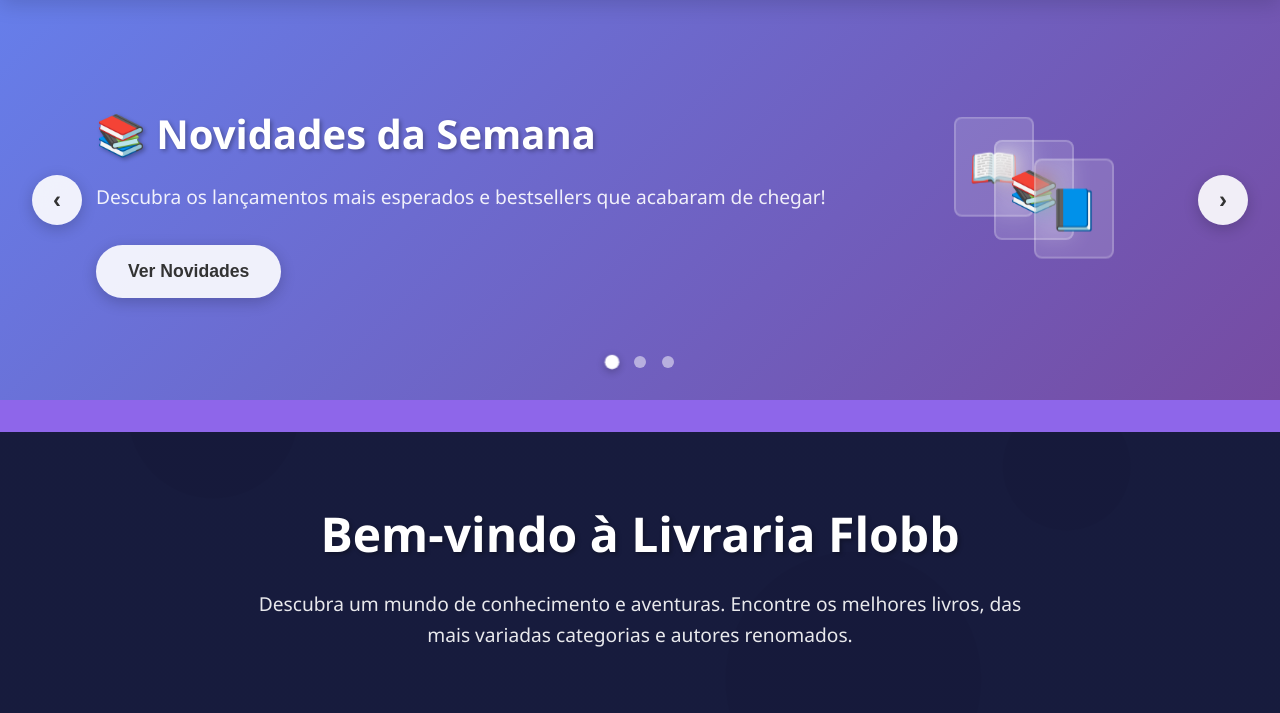
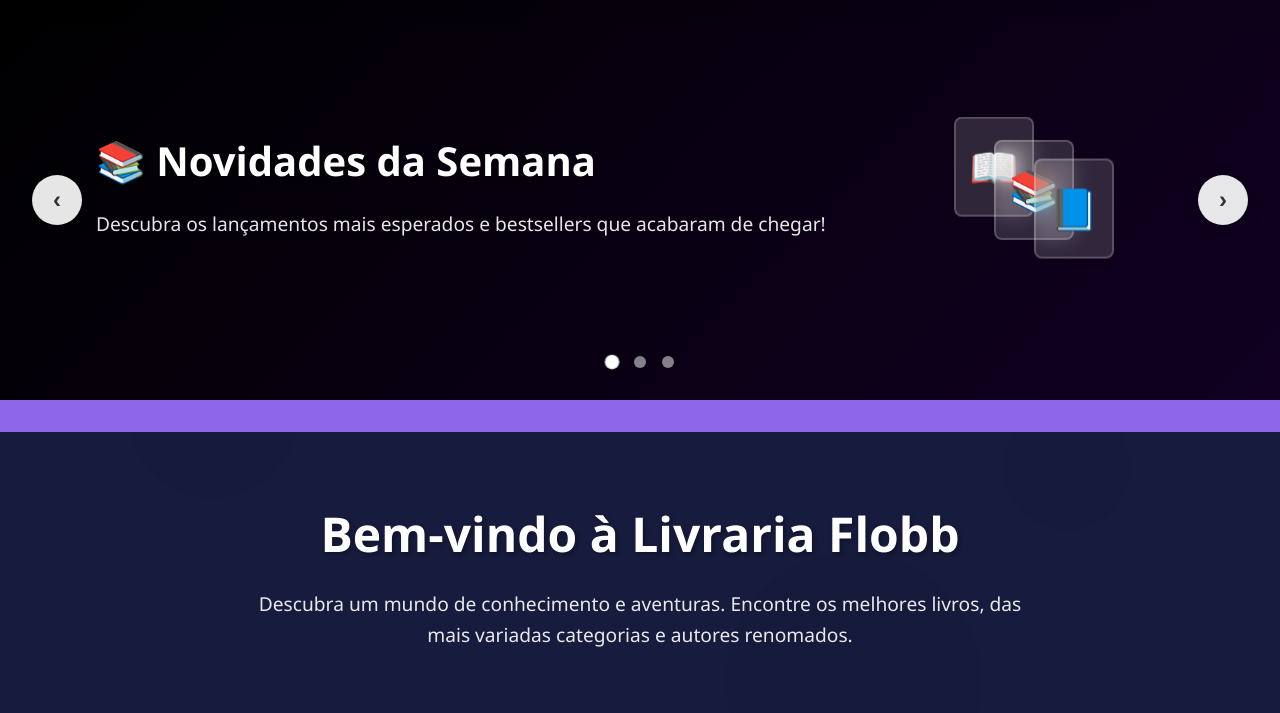
Before and after one commit to AkhiaBR/Livraria-Flobb, a PHP site: page /Pages/index.php in a window 1280 px wide. Shown: the part 86-799 px from the top of the page. Run offline with PHP 8.4, Linux system fonts and the light colour scheme; data that the repository does not hold is empty.

Commit message:
estilo e carrossel arrumados

```diff
--- a/Assets/css/styles.css
+++ b/Assets/css/styles.css
@@ -1015,7 +1015,7 @@ input[type="submit"]:focus,
     width: 100%;
     height: 400px;
     overflow: hidden;
-    background: linear-gradient(135deg, #667eea 0%, #764ba2 100%);
+    background: linear-gradient(135deg, #000000 0%, #110022 100%);
     margin-bottom: 2rem;
 }
 
@@ -1079,26 +1079,6 @@ input[type="submit"]:focus,
     line-height: 1.6;
     margin-bottom: 2rem;
     opacity: 0.9;
-}
-
-.slide-btn {
-    background: rgba(255,255,255,0.9);
-    color: #333;
-    border: none;
-    padding: 1rem 2rem;
-    font-size: 1.1rem;
-    font-weight: 600;
-    border-radius: 50px;
-    cursor: pointer;
-    transition: all 0.3s ease;
-    backdrop-filter: blur(10px);
-    box-shadow: 0 4px 15px rgba(0,0,0,0.2);
-}
-
-.slide-btn:hover {
-    background: white;
-    transform: translateY(-2px);
-    box-shadow: 0 6px 20px rgba(0,0,0,0.3);
 }
 
 .slide-image {
--- a/Pages/index.php
+++ b/Pages/index.php
@@ -51,7 +51,6 @@ if (!$banco) {
                         <div class="slide-text">
                             <h2>📚 Novidades da Semana</h2>
                             <p>Descubra os lançamentos mais esperados e bestsellers que acabaram de chegar!</p>
-                            <button class="slide-btn">Ver Novidades</button>
                         </div>
                         <div class="slide-image">
                             <div class="book-stack">
@@ -68,7 +67,6 @@ if (!$banco) {
                         <div class="slide-text">
                             <h2>🔥 Promoções Imperdíveis</h2>
                             <p>Até 50% de desconto em livros selecionados. Aproveite esta oportunidade única!</p>
-                            <button class="slide-btn">Ver Ofertas</button>
                         </div>
                         <div class="slide-image">
                             <div class="promo-badge">
@@ -87,7 +85,6 @@ if (!$banco) {
                         <div class="slide-text">
                             <h2>⭐ Mais Vendidos</h2>
                             <p>Conheça os títulos que estão conquistando os leitores em todo o Brasil!</p>
-                            <button class="slide-btn">Ver Ranking</button>
                         </div>
                         <div class="slide-image">
                             <div class="bestseller-crown">
```
